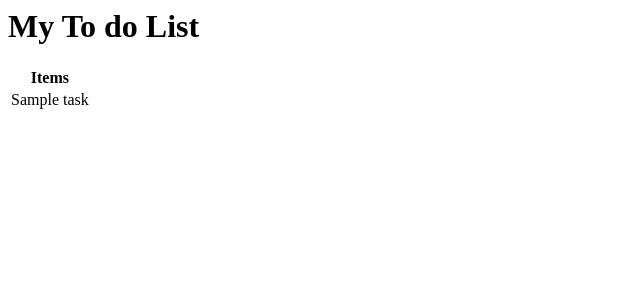
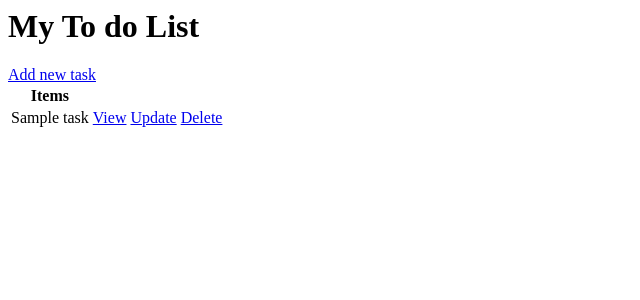
Before and after one commit to ultragorira/Django_todoapp, a Django app: page / in a window 1280 px wide. Shown: the top 300 px of the page, without its empty margins (0-640 px from the left). Run offline with Django 3.2, Linux system fonts and the light colour scheme; tables that the repository leaves empty hold one stand-in row (values such as "Sample post").

Commit message:
Create, Update, Delete, View views added

```diff
--- /dev/null
+++ b/base/templates/base/task_confirm_delete.html
@@ -0,0 +1,6 @@
+<a href="{% url 'tasks' %}">Return to home</a>
+<form method="POST">
+    {% csrf_token %}
+    <p>Do you want to delete this task? "{{task}}"</p>
+    <input type="submit" value="Delete" />
+</form>
--- a/base/templates/base/task_detail.html
+++ b/base/templates/base/task_detail.html
@@ -1 +1 @@
-<h1> Detail View </h1>
+<h1>Task {{ task }}</h1>
--- a/base/templates/base/task_list.html
+++ b/base/templates/base/task_list.html
@@ -1,13 +1,19 @@
 <h1> My To do List </h1>
+<a href="{% url 'task-create' %}">Add new task</a>
 
 
 <table>
     <tr>
         <th> Items </th>
+        <th></th>
+        <th></th>
     </tr>
     {% for task in tasks %}
     <tr>
         <td> {{task.title}}</td>
+        <td><a href="{% url 'task' task.id %}">View</a></td>
+        <td><a href="{% url 'task-update' task.id %}">Update</a></td>
+        <td><a href="{% url 'task-delete' task.id %}">Delete</a></td>
     </tr>
     {% empty %}
         <h3> No items available </h3>
--- a/base/urls.py
+++ b/base/urls.py
@@ -1,7 +1,10 @@
 from django.urls import path
-from .views import TaskList
+from .views import TaskList, TaskDetail, TaskCreate, TaskUpdate, TaskDelete
 
 urlpatterns = [
-    path('', TaskList.as_view(), name='tasks')
-
+    path('', TaskList.as_view(), name='tasks'),
+    path('task/<int:pk>/', TaskDetail.as_view(), name='task'),
+    path('task-create/', TaskCreate.as_view(), name='task-create'),
+    path('task-update/<int:pk>', TaskUpdate.as_view(), name='task-update'),
+    path('task-delete/<int:pk>', TaskDelete.as_view(), name='task-delete'),
 ]
--- a/base/views.py
+++ b/base/views.py
@@ -1,6 +1,8 @@
 from django.shortcuts import render
 from django.views.generic.list import ListView
 from django.views.generic.detail import DetailView
+from django.views.generic.edit import CreateView, UpdateView, DeleteView
+from django.urls import reverse_lazy
 from .models import Task
 
 class TaskList(ListView):
@@ -9,3 +11,19 @@ class TaskList(ListView):
 
 class TaskDetail(DetailView):
     model = Task
+    context_object_name = 'task'
+
+class TaskCreate(CreateView):
+    model = Task
+    fields = '__all__' #=> This to list all fields of the models
+    success_url = reverse_lazy('tasks')
+
+class TaskUpdate(UpdateView):
+    model = Task
+    fields = '__all__'
+    success_url = reverse_lazy('tasks')
+
+class TaskDelete(DeleteView):
+    model = Task
+    context_object_name = 'task'
+    success_url = reverse_lazy('tasks')
```
Also changed, not shown: base/templates/base/task_form.html (added, +7 -0 lines).
